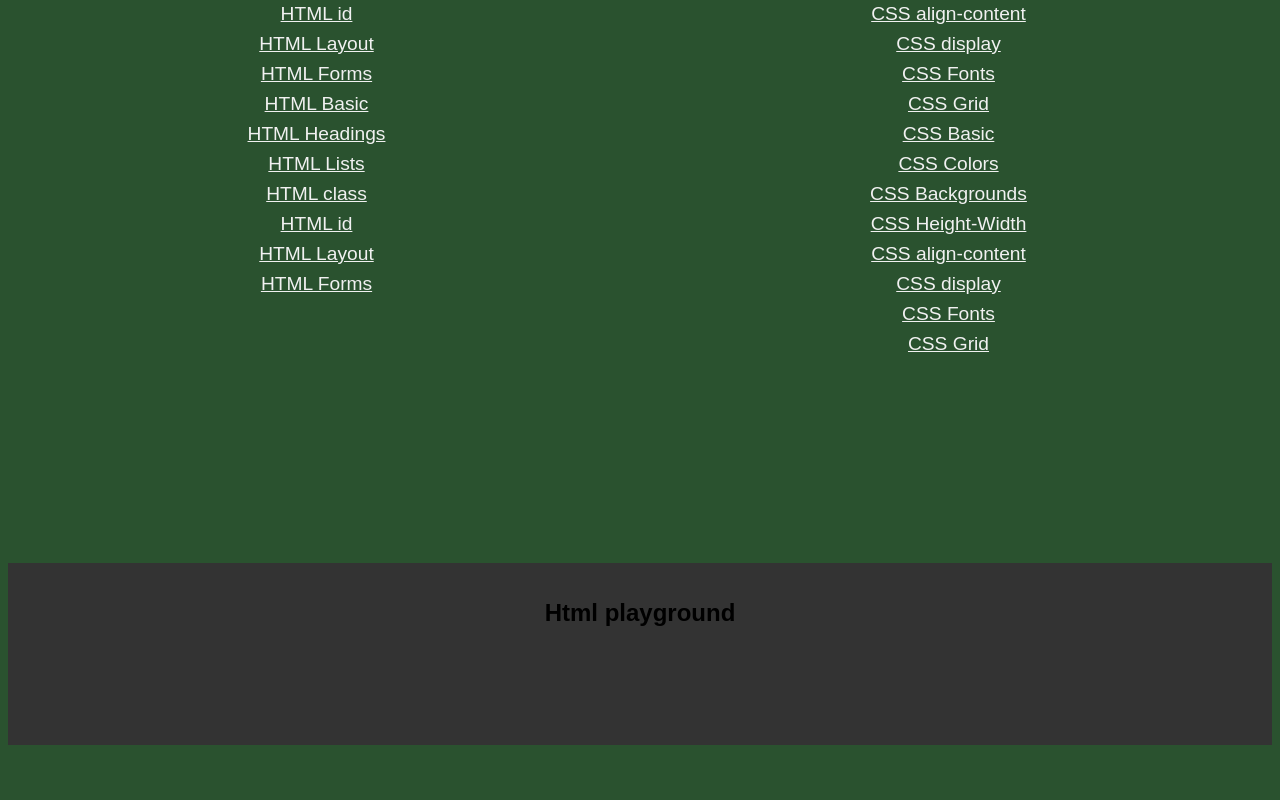
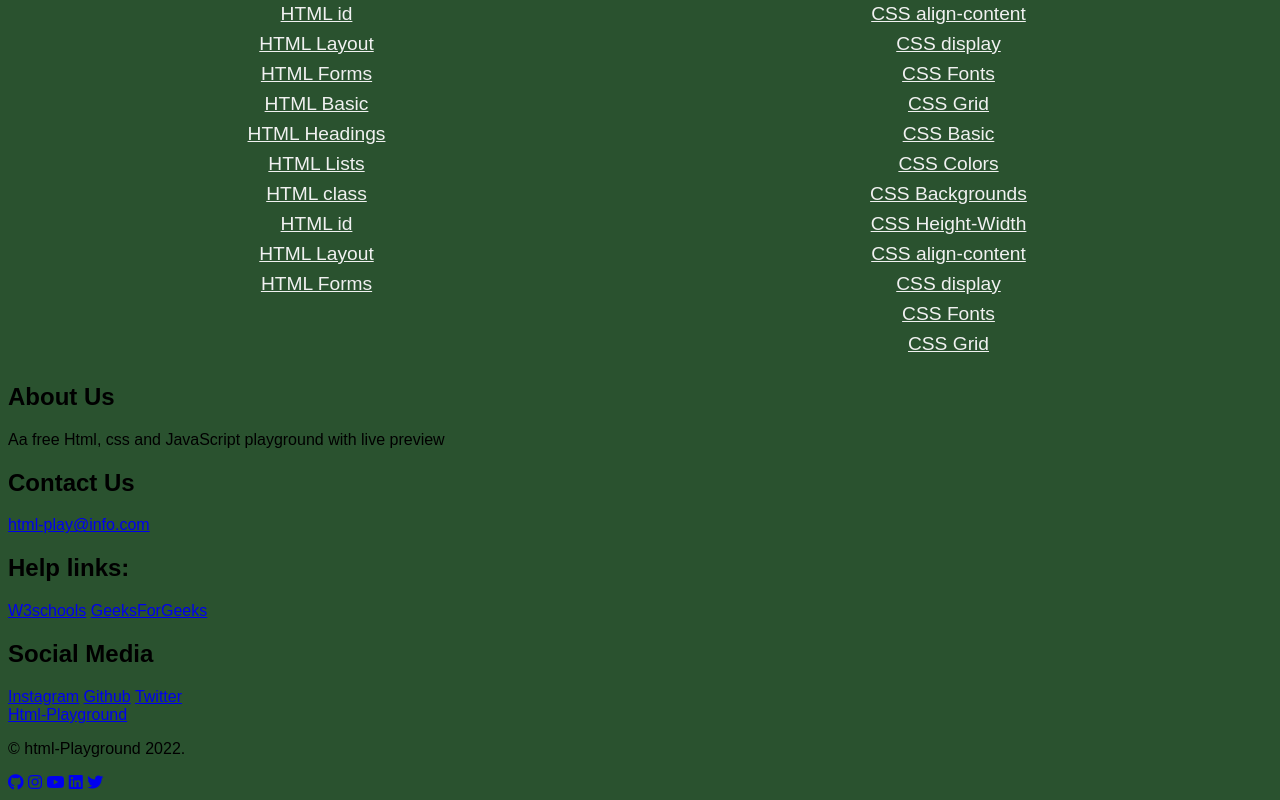
Before and after one commit to ierihos/Html-Playground, a plain HTML site: page index.html in a window 1280 px wide. Shown: the part 984-1784 px from the top of the page. Before the commit the page ends 1737 px from the top, so only its background shows below. Drawn offline with Linux system fonts and the light colour scheme.

Commit message:
Footer added

```diff
--- a/index.html
+++ b/index.html
@@ -5,6 +5,12 @@
     <meta name="viewport" content="width=device-width, initial-scale=1">
     <link rel="stylesheet" href="./public/style.css">
     <link rel="stylesheet" href="./public/footer.css">
+    <link
+    rel="stylesheet"
+    href="https://use.fontawesome.com/releases/v5.14.0/css/all.css"
+    integrity="sha384-HzLeBuhoNPvSl5KYnjx0BT+WB0QEEqLprO+NBkkk5gbc67FTaL7XIGa2w1L0Xbgc"
+    crossorigin="anonymous"
+    />
     <title>HTML playground</title>
 
   </head>
@@ -79,8 +85,57 @@
     </div>
 
     <!-- Footer goes here -->
-    <div class="footer">
-        <h2>Html playground </h2>
+    <div class="footer__container">
+      <div class="footer__links">
+         <div class="footer__link--wrapper">
+            <div class="footer__link--items">
+               <h2>About Us</h2>
+               <p>Aa free Html, css and JavaScript playground with live preview</p>
+            </div>
+            <div class="footer__link--items">
+               <h2>Contact Us</h2>
+               <a href="/">html-play@info.com</a>
+            </div>
+         </div>
+         <div class="footer__link--wrapper">
+            <div class="footer__link--items">
+               <h2>Help links:</h2>
+               <a href="/">W3schools</a>
+               <a href="/">GeeksForGeeks</a>
+            </div>
+            <div class="footer__link--items">
+               <h2>Social Media</h2>
+               <a href="https://www.instagram.com/" target="_blank">Instagram</a>
+               <a href="https://github.com/TimChap/Html-Playground" target="_blank"> Github</a>
+               <a href="https://www.twitter.com/" target="_blank">Twitter</a>
+            </div>
+         </div>
+      </div>
+      <section class="end-page">
+         <div class="end-page--wrap">
+            <div class="footer__logo">
+               <a href="./index.html" id="footer__logo">Html-Playground</a>
+            </div>
+            <p class="website__rights">© html-Playground 2022.</p>
+            <div class="social__icons">
+               <a href="https://github.com/TimChap/Html-Playground" target="_blank" class="social__icon--link" target="_blank"
+                  ><i class="fab fa-github"></i
+                  ></a>
+               <a href="https://www.instagram.com/" target="_blank" class="social__icon--link"
+                  ><i class="fab fa-instagram"></i
+                  ></a>
+               <a href="https://www.youtube.com/" target="_blank" class="social__icon--link"
+                  ><i class="fab fa-youtube"></i
+                  ></a>
+               <a href="https://www.linkedin.com/" target="_blank" class="social__icon--link"
+                  ><i class="fab fa-linkedin"></i
+                  ></a>
+               <a href="https://www.twitter.com/" target="_blank" class="social__icon--link"
+                  ><i class="fab fa-twitter"></i
+                  ></a>
+            </div>
+         </div>
+      </section>
    </div>
 
     <script src="./public/myfancs.js"></script>
```
